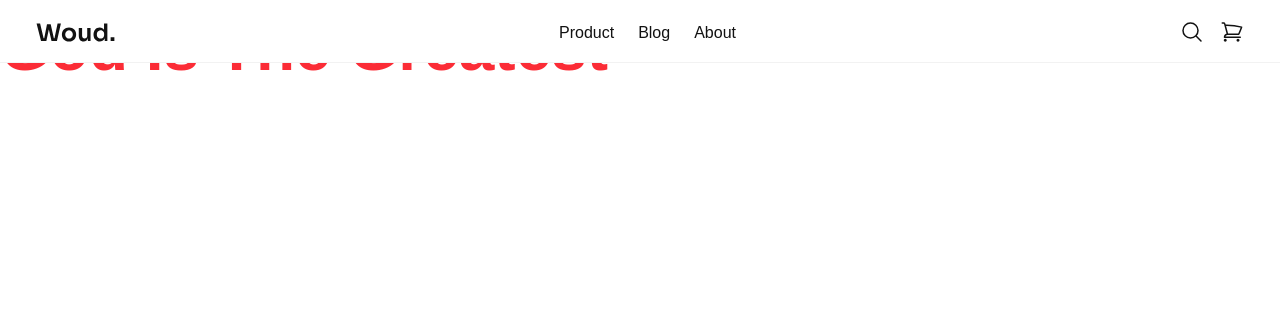
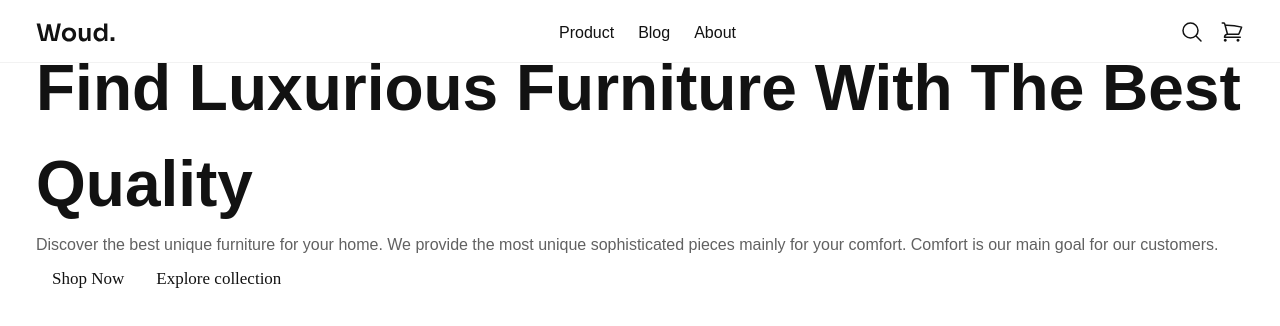
Before and after one commit to Praise7165/woud-react, a React (Vite) app: page / in a window 1280 px wide. Shown: the top 326 px of the page. Built offline with nearby package versions, Linux system fonts and the light colour scheme; a web font is replaced by a local one.

Commit message:
started work on hero section

```diff
--- a/index copy.html
+++ b/index copy.html
@@ -8,24 +8,6 @@
   </head>
   <body>
     <main>
-      <section class="hero">
-        <div class="container hero-container">
-          <div>
-            <h1>Find Luxurious furniture with the best quality</h1>
-            <p>
-              Discover the best unique furniture for your home. We provide the
-              most unique sophisticated pieces mainly for your comfort. Comfort
-              is our main goal for our customers.
-            </p>
-            <div>
-              <button class="main-button">Shop Now</button>
-              <button class="sec-button">Explore collection</button>
-            </div>
-          </div>
-        </div>
-        <div class="hero-image"></div>
-      </section>
-
       <section class="marquee">
         <div class="container">
           <img src="./assets/Bassett.svg" />
--- a/src/App.tsx
+++ b/src/App.tsx
@@ -1,5 +1,6 @@
 import { useState } from "react";
-import Navbar from "./components/Navbar";
+import Navbar from "./components/header/Navbar";
+import Hero from "./components/Hero/hero";
 
 function App() {
   const [isOpen, setIsOpen] = useState(false);
@@ -17,7 +18,7 @@ function App() {
       </header>
 
       <main>
-        <h1 className="text-red-500">God is the greatest</h1>
+        <Hero />
       </main>
 
       <footer></footer>
--- /dev/null
+++ b/src/components/Hero/hero.tsx
@@ -0,0 +1,21 @@
+export default function Hero() {
+  return (
+    <section className="hero pt-24 md:pt-10">
+      <div className="container hero-container">
+        <div>
+          <h1>Find Luxurious furniture with the best quality</h1>
+          <p>
+            Discover the best unique furniture for your home. We provide the
+            most unique sophisticated pieces mainly for your comfort. Comfort is
+            our main goal for our customers.
+          </p>
+          <div>
+            <button className="main-button">Shop Now</button>
+            <button className="sec-button">Explore collection</button>
+          </div>
+        </div>
+      </div>
+      <div className="hero-image"></div>
+    </section>
+  );
+}
--- a/style.css
+++ b/style.css
@@ -27,10 +27,6 @@ footer .container > div,
 .f-nav,
 #fnav-wrapper {
   display: flex;
-}
-
-.hero {
-  padding-top: 5rem;
 }
 
 .hero-container > div {
```
Also changed, not shown: src/components/header/Navbar.tsx (renamed from src/components/Navbar.tsx, +5 -5 lines).
